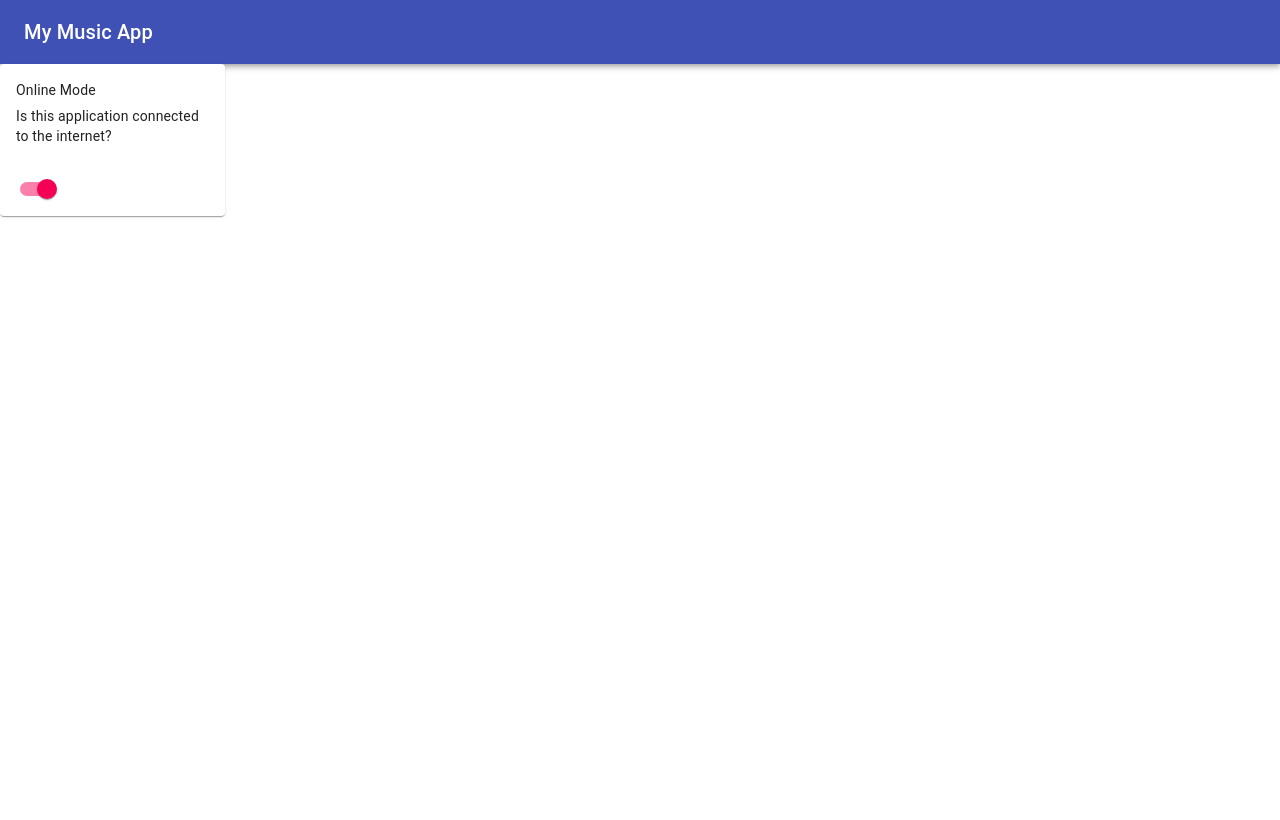
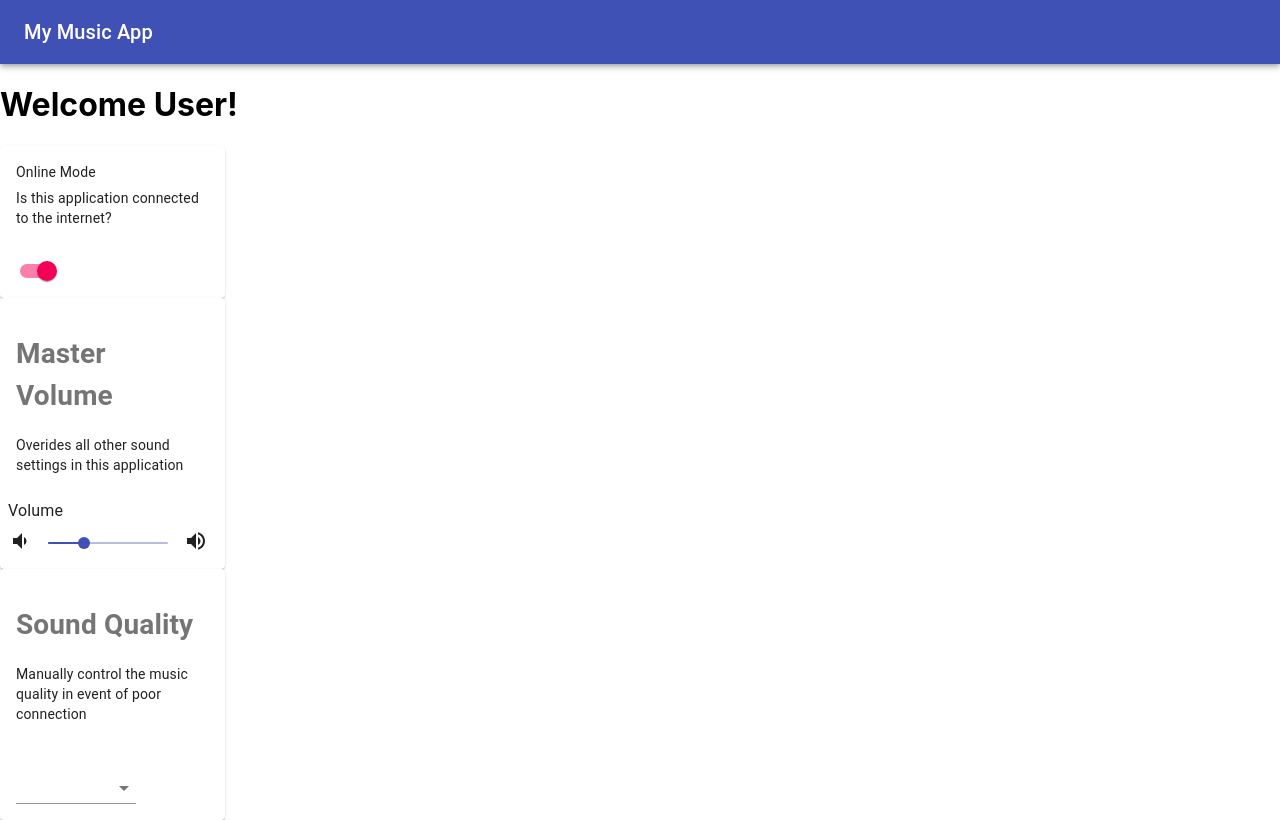
Before and after one commit to Christrevino22/js-411-new-music-app, a React (Create React App) app: page / in a window 1280 px wide. Built offline with nearby package versions, Linux system fonts and the light colour scheme.

Commit message:
finsihed and fine tuned some more things in the card components also got a new keyboard woop woop

```diff
--- a/src/Components/Dashboard/Dashboard.js
+++ b/src/Components/Dashboard/Dashboard.js
@@ -1,13 +1,18 @@
 import React, { Component } from "react";
 import NavBar from "../NavBar/Navbar";
 import SwitchCard from "../SwitchCard/SwitchCard";
+import SliderCard from "../SliderCard/SliderCard";
+import SelectCard from "../SelectCard/SelectCard";
 
 class Dashboard extends Component {
   render() {
     return (
       <div>
         <NavBar />
+        <h1>Welcome User!</h1>
         <SwitchCard />
+        <SliderCard />
+        <SelectCard />
       </div>
     );
   }
--- a/src/Components/SelectCard/Select.js
+++ b/src/Components/SelectCard/Select.js
@@ -0,0 +1,55 @@
+import React from "react";
+import { makeStyles } from "@material-ui/core/styles";
+import InputLabel from "@material-ui/core/InputLabel";
+import FormHelperText from "@material-ui/core/FormHelperText";
+import FormControl from "@material-ui/core/FormControl";
+import Select from "@material-ui/core/Select";
+import NativeSelect from "@material-ui/core/NativeSelect";
+
+const useStyles = makeStyles((theme) => ({
+  formControl: {
+    margin: theme.spacing(1),
+    minWidth: 120,
+  },
+  selectEmpty: {
+    marginTop: theme.spacing(2),
+  },
+}));
+
+export default function NativeSelects() {
+  const classes = useStyles();
+  const [state, setState] = React.useState({
+    age: "",
+    name: "hai",
+  });
+
+  const handleChange = (event) => {
+    const name = event.target.name;
+    setState({
+      ...state,
+      [name]: event.target.value,
+    });
+  };
+
+  return (
+    <div>
+      <FormControl className={classes.formControl}>
+        <InputLabel htmlFor="age-native-simple"></InputLabel>
+        <Select
+          native
+          value={state.value}
+          onChange={handleChange}
+          inputProps={{
+            name: "Normal",
+            id: "age-native-simple",
+          }}
+        >
+          <option aria-label="None" value="Normal" />
+          <option value={10}>Low</option>
+          <option value={20}>Normal</option>
+          <option value={30}>Loud</option>
+        </Select>
+      </FormControl>
+    </div>
+  );
+}
--- a/src/Components/SelectCard/SelectCard.js
+++ b/src/Components/SelectCard/SelectCard.js
@@ -0,0 +1,54 @@
+import React from "react";
+import { makeStyles } from "@material-ui/core/styles";
+import Card from "@material-ui/core/Card";
+import CardActions from "@material-ui/core/CardActions";
+import CardContent from "@material-ui/core/CardContent";
+import Button from "@material-ui/core/Button";
+import Typography from "@material-ui/core/Typography";
+import Select from "../SelectCard/Select";
+
+const useStyles = makeStyles({
+  root: {
+    width: "225px",
+  },
+  bullet: {
+    display: "inline-block",
+    margin: "0 2px",
+    transform: "scale(0.8)",
+  },
+  title: {
+    fontSize: 14,
+  },
+  pos: {
+    marginBottom: 12,
+  },
+});
+
+export default function SimpleCard() {
+  const classes = useStyles();
+  const bull = <span className={classes.bullet}>•</span>;
+
+  return (
+    <Card className={classes.root}>
+      <CardContent>
+        <Typography
+          className={classes.title}
+          color="textSecondary"
+          gutterBottom
+        >
+          <h1>Sound Quality</h1>
+        </Typography>
+        <Typography variant="body2" component="p">
+          Manually control the music
+          <br />
+          quality in event of poor
+          <br />
+          connection
+        </Typography>
+      </CardContent>
+      <CardActions>
+        <Select />
+      </CardActions>
+    </Card>
+  );
+}
--- a/src/Components/SliderCard/Slider.js
+++ b/src/Components/SliderCard/Slider.js
@@ -1,10 +1,10 @@
-import React from 'react';
-import { makeStyles } from '@material-ui/core/styles';
-import Grid from '@material-ui/core/Grid';
-import Typography from '@material-ui/core/Typography';
-import Slider from '@material-ui/core/Slider';
-import VolumeDown from '@material-ui/icons/VolumeDown';
-import VolumeUp from '@material-ui/icons/VolumeUp';
+import React from "react";
+import { makeStyles } from "@material-ui/core/styles";
+import Grid from "@material-ui/core/Grid";
+import Typography from "@material-ui/core/Typography";
+import Slider from "@material-ui/core/Slider";
+import VolumeDown from "@material-ui/icons/VolumeDown";
+import VolumeUp from "@material-ui/icons/VolumeUp";
 
 const useStyles = makeStyles({
   root: {
@@ -30,16 +30,16 @@ export default function ContinuousSlider() {
           <VolumeDown />
         </Grid>
         <Grid item xs>
-          <Slider value={value} onChange={handleChange} aria-labelledby="continuous-slider" />
+          <Slider
+            value={value}
+            onChange={handleChange}
+            aria-labelledby="continuous-slider"
+          />
         </Grid>
         <Grid item>
           <VolumeUp />
         </Grid>
       </Grid>
-      <Typography id="disabled-slider" gutterBottom>
-        Disabled slider
-      </Typography>
-      <Slider disabled defaultValue={30} aria-labelledby="disabled-slider" />
     </div>
   );
 }
--- a/src/Components/SliderCard/SliderCard.js
+++ b/src/Components/SliderCard/SliderCard.js
@@ -1,19 +1,19 @@
-import React from 'react';
-import { makeStyles } from '@material-ui/core/styles';
-import Card from '@material-ui/core/Card';
-import CardActions from '@material-ui/core/CardActions';
-import CardContent from '@material-ui/core/CardContent';
-import Button from '@material-ui/core/Button';
-import Typography from '@material-ui/core/Typography';
-
+import React from "react";
+import { makeStyles } from "@material-ui/core/styles";
+import Card from "@material-ui/core/Card";
+import CardActions from "@material-ui/core/CardActions";
+import CardContent from "@material-ui/core/CardContent";
+import Button from "@material-ui/core/Button";
+import Typography from "@material-ui/core/Typography";
+import Slider from "./Slider";
 const useStyles = makeStyles({
   root: {
-    minWidth: 275,
+    width: "225px",
   },
   bullet: {
-    display: 'inline-block',
-    margin: '0 2px',
-    transform: 'scale(0.8)',
+    display: "inline-block",
+    margin: "0 2px",
+    transform: "scale(0.8)",
   },
   title: {
     fontSize: 14,
@@ -23,30 +23,28 @@ const useStyles = makeStyles({
   },
 });
 
-export default function SimpleCard() {
+export default function SliderCard() {
   const classes = useStyles();
   const bull = <span className={classes.bullet}>•</span>;
 
   return (
     <Card className={classes.root}>
       <CardContent>
-        <Typography className={classes.title} color="textSecondary" gutterBottom>
-          Word of the Day
-        </Typography>
-        <Typography variant="h5" component="h2">
-          be{bull}nev{bull}o{bull}lent
-        </Typography>
-        <Typography className={classes.pos} color="textSecondary">
-          adjective
+        <Typography
+          className={classes.title}
+          color="textSecondary"
+          gutterBottom
+        >
+          <h1>Master Volume</h1>
         </Typography>
         <Typography variant="body2" component="p">
-          well meaning and kindly.
+          Overides all other sound
           <br />
-          {'"a benevolent smile"'}
+          settings in this application
         </Typography>
       </CardContent>
       <CardActions>
-        <Button size="small">Learn More</Button>
+        <Slider />
       </CardActions>
     </Card>
   );
```
Also changed, not shown: 1 other file (tests, documents, lock files or other folders).
